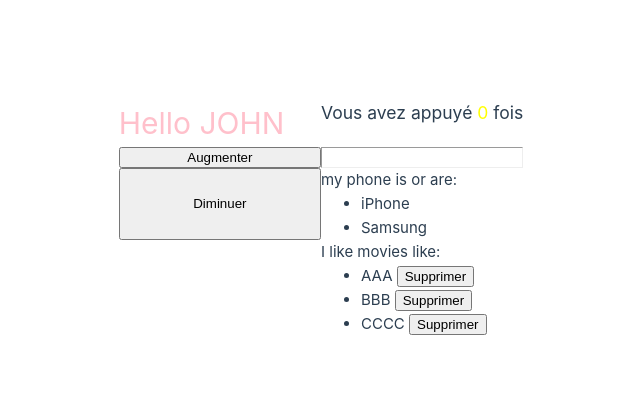
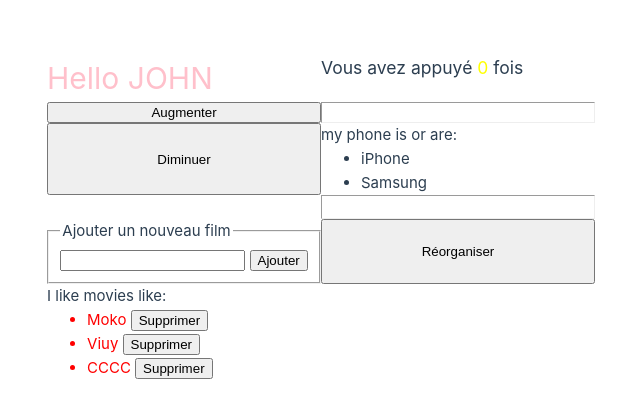
Before and after one commit to Johncross00/tuto-vue, a Vue app: page / in a window 1280 px wide. Shown: the part 183-600 px from the top of the page, without its empty margins (319-959 px from the left). Built offline with nearby package versions, Linux system fonts and the light colour scheme; the HTML template or start-up script is replaced by a standard one.

Commit message:
add item and sort

```diff
--- a/src/App.vue
+++ b/src/App.vue
@@ -57,10 +57,18 @@ header {
   <div v-html="phone"></div>
   </p>
   <br>
-  <!-- <button @click="sortMovies">Réorganiser</button> -->
+  <hr>
+  <fieldset>
+    <legend>Ajouter un nouveau film</legend>
+    <form action="" @submit="addMovie">
+      <input type="text" v-model="newMovie"> {{ newMovie }}
+      <button @click="addMovie">Ajouter</button>
+    </form>
+  </fieldset>
+  <button @click="sortMovies">Réorganiser</button>
   <p>I like movies like:
   <ul>
-    <li v-for="movie in movies">{{ movie }} <button @click="deleteMovie(movie)">Supprimer</button></li>
+    <li v-for="movie in movies" :key="movie" :style="{ color: 'red' }">{{ movie }} <button @click="deleteMovie(movie)">Supprimer</button></li>
   </ul>
   </p>
 </template>
@@ -79,15 +87,22 @@ const increment = ( event ) =>
 }
 
 const movies = ref( [
-  'AAA', 'BBB', 'CCCC'
+  'Moko', 'Viuy', 'CCCC'
 ] )
 
 const deleteMovie = ( event ) => {
   movies.value.splice( movies.value.indexOf( event ), 1 )
 }
-// const sortMovies = ( event ) => {
-//   movies.value.sort()
-// }
+const sortMovies = ( event ) => {
+  movies.value.sort()
+}
+
+const newMovie = ref("")
+const addMovie = ( event ) => {
+  event.preventDefault()
+  movies.value.push( newMovie.value )
+  newMovie.value = ''
+}
 </script>
 
 <style>
```
